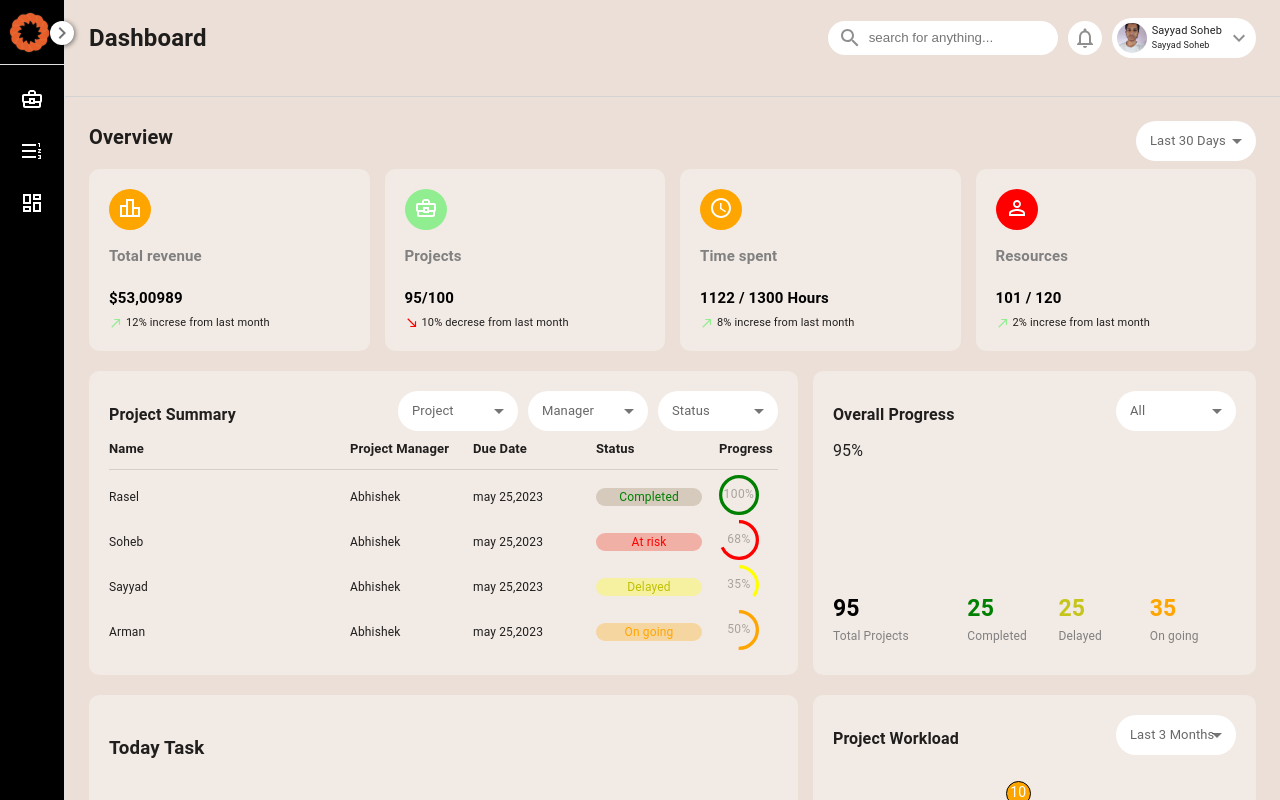
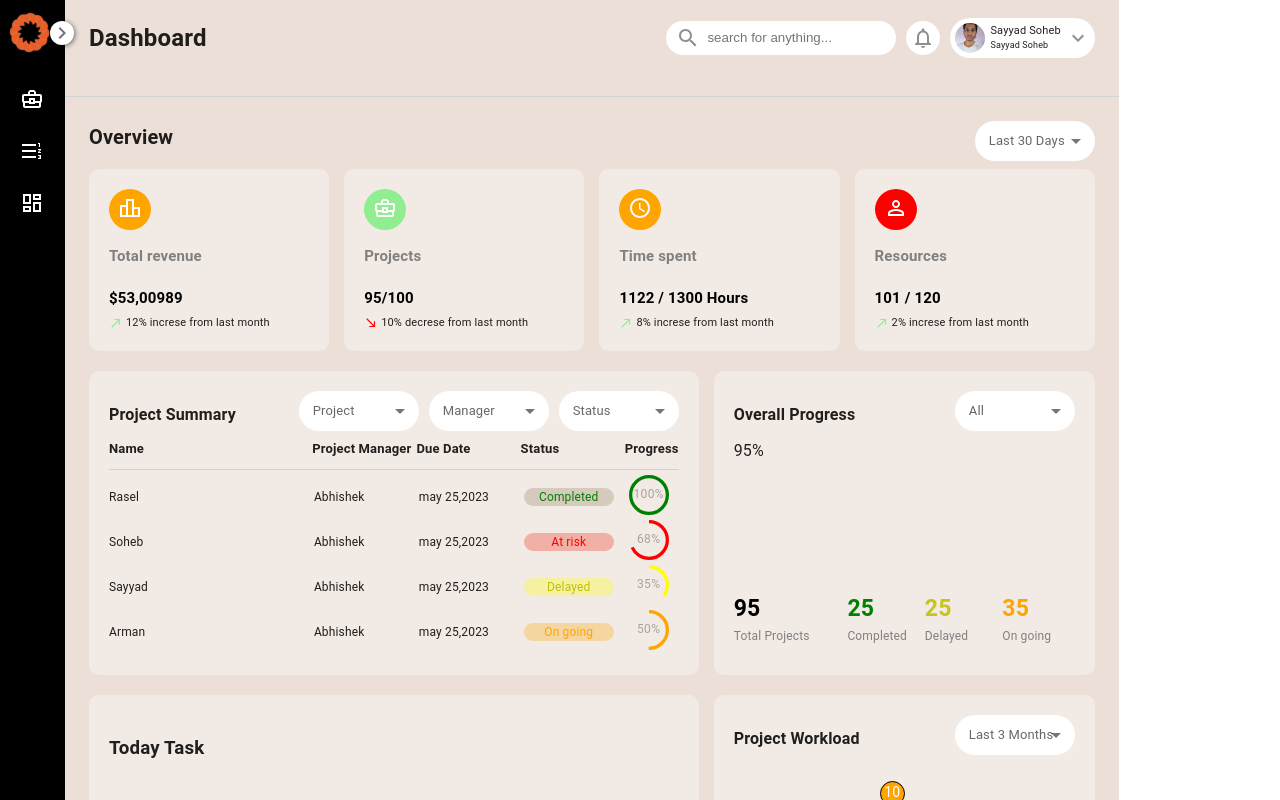
Before and after one commit to soheb-funtune/react-live-task-base-repo, a React (Vite) app: page / in a window 1280 px wide. Shown: the top 800 px of the page. Built offline with nearby package versions, Linux system fonts and the light colour scheme.

Commit message:
some ui fixes

```diff
--- a/src/components/sidebar/sidebar.css
+++ b/src/components/sidebar/sidebar.css
@@ -25,7 +25,8 @@
   height: 45px;
   padding: 8px 20px;
 }
-.css-12i7wg6-MuiPaper-root-MuiDrawer-paper {
+.css-12i7wg6-MuiPaper-root-MuiDrawer-paper,
+.css-o6liqr-MuiDrawer-docked .MuiDrawer-paper {
   color: white;
   background-color: black;
 }
--- a/src/components/sidebar/sidebar.jsx
+++ b/src/components/sidebar/sidebar.jsx
@@ -176,7 +176,7 @@ export const SideBar = () => {
           ))}
         </List>
       </Drawer>
-      <div style={{ display: "flex", flexDirection: "column", width: "100%" }}>
+      <div style={{ display: "flex", flexDirection: "column" }}>
         <Header />
         <Box
           component="main"
```
